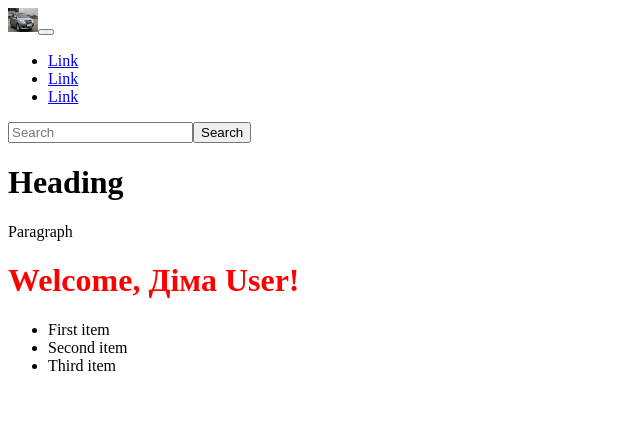
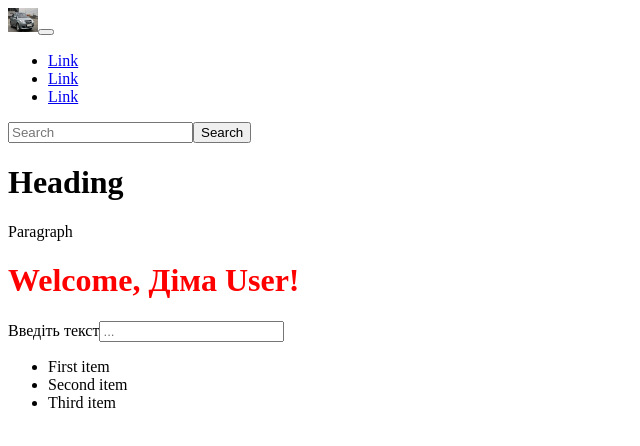
Before and after one commit to SurkovKostiantyn/vite_react, a React app: page / in a window 1280 px wide. Shown: the top 446 px of the page, without its empty margins (0-640 px from the left). Built offline with nearby package versions, Linux system fonts and the light colour scheme; the HTML template or start-up script is replaced by a standard one.

Commit message:
add Field.jsx

```diff
--- a/src/App.jsx
+++ b/src/App.jsx
@@ -2,6 +2,7 @@ import Nav from './components/Nav';
 import MainContent from './components/MainContent';
 import Footer from './components/Footer';
 import Welcome from './components/Welcome';
+import Field from './components/Field';
 
 function App() {
 
@@ -10,6 +11,7 @@ function App() {
         <Nav/>
         <MainContent/>
         <Welcome name={"Діма"} lastname={"Приймак"}/>
+        <Field label={"Введіть текст"} placeholder={"..."}/>
         <Footer/>
     </>
   )
--- /dev/null
+++ b/src/components/Field.jsx
@@ -0,0 +1,71 @@
+import {useState} from 'react';
+import PropTypes from "prop-types";
+
+function Field({label, placeholder}) {
+    const [inputValue, setInputValue] = useState('');
+    const [displayedText, setDisplayedText] = useState([]);
+
+    const elementsOnPage = 5;
+
+    const handleInputChange = (e) => {
+        setInputValue(e.target.value);
+    }
+
+    const handleKeyPress = (e) => {
+        if (e.key === 'Enter') {
+            addItemToTheEndOfArray(inputValue);
+            setInputValue('');
+        }
+    };
+
+    const deleteItemFromArray = (index) => {
+        setDisplayedText([...displayedText].filter((_, i) => i !== index));
+    };
+
+    const addItemToTheEndOfArray = (text) => {
+        setDisplayedText([...displayedText, text]);
+    }
+
+    const deleteComment = (index) => {
+        deleteItemFromArray(index);
+    }
+
+    const showComments = (comments) => {
+        if (comments.length > 0) {
+            if (comments.length > elementsOnPage) {
+                // Видаляємо перший коментар
+                deleteComment(0);
+            }
+
+            return comments.map((comment, index) => {
+                return (
+                    <p key={index}>
+                        {comment}
+                        <button
+                            key={index}
+                            onClick={() => deleteComment(index)}
+                        >
+                            Delete
+                        </button>
+                    </p>)
+            })
+        }
+    }
+
+    return (<div>
+            <label>{label}</label>
+            <input
+                placeholder={placeholder}
+                value={inputValue}
+                onChange={handleInputChange}
+                onKeyDown={handleKeyPress}
+            />
+            {showComments(displayedText)}
+        </div>);
+}
+
+Field.propTypes = {
+    label: PropTypes.string.isRequired, placeholder: PropTypes.string.isRequired,
+};
+
+export default Field;
```
